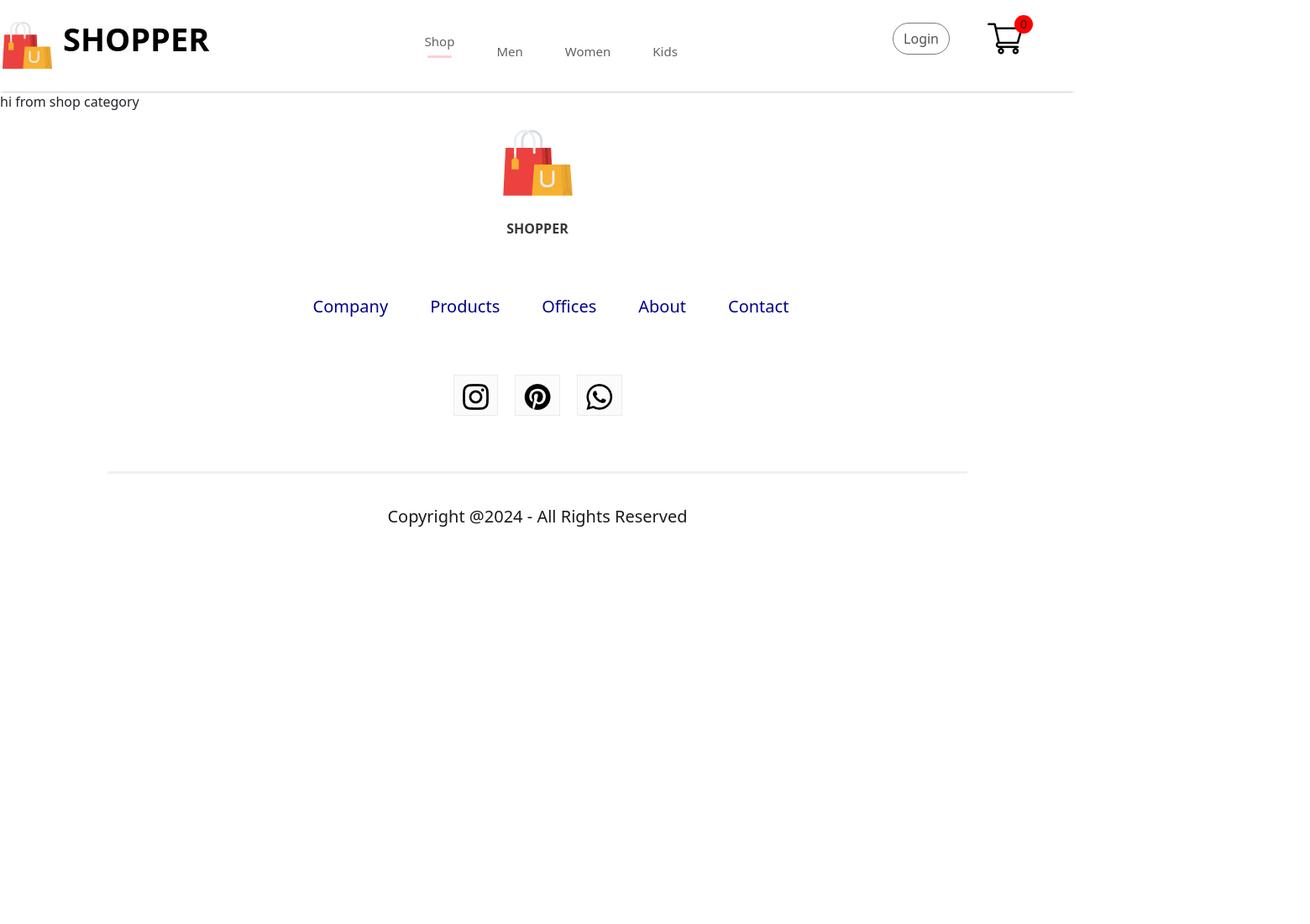
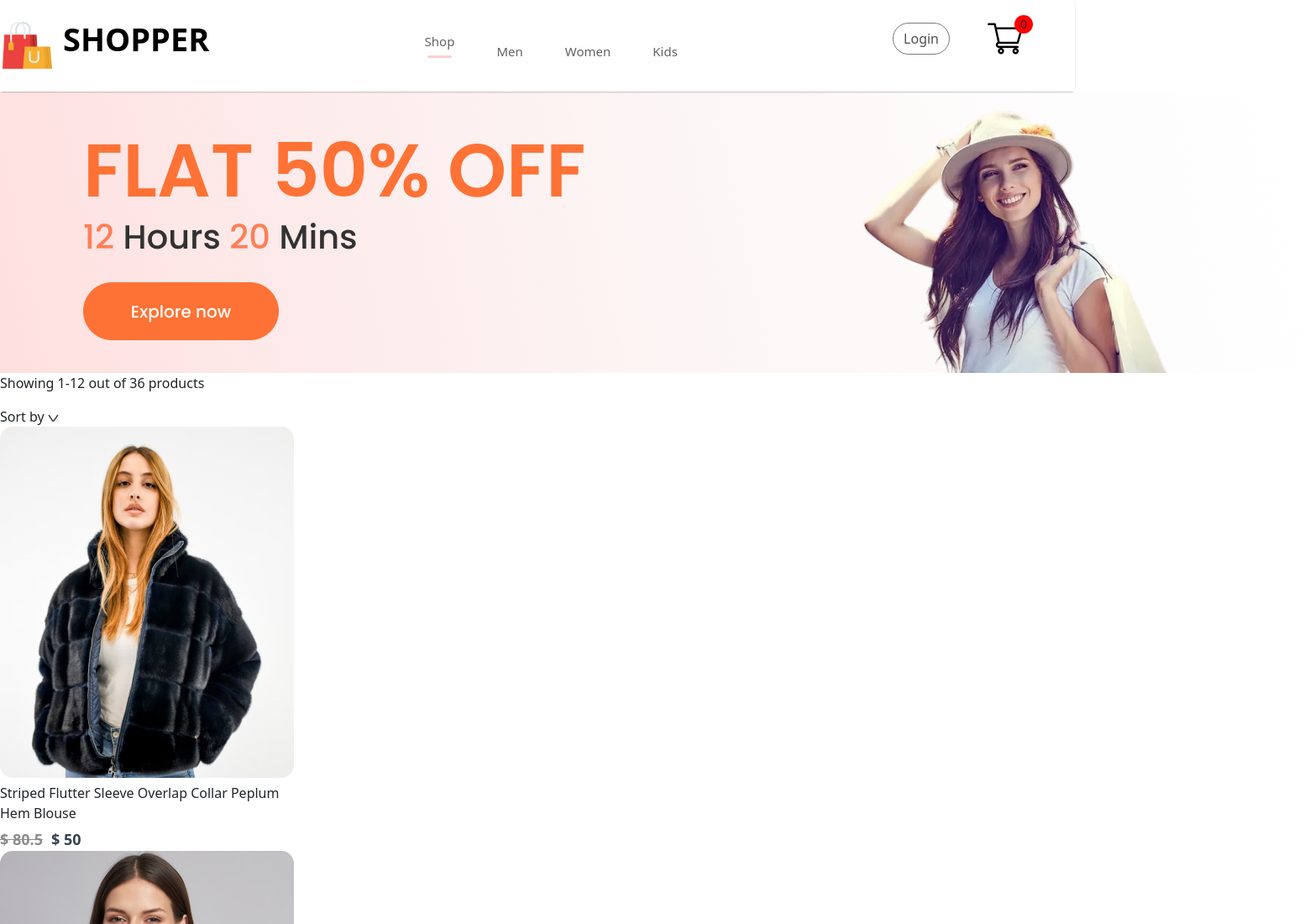
Before and after one commit to Abhishek09yadav/Ecommerce, a React (Create React App) app in the folder frontend/: page /womens in a window 1280 px wide. Shown: the top 1100 px of the page at 84% size, 1560 px wide, since content can reach past the window. Before the commit the page ends 800 px from the top, so only its background shows below. Built offline with nearby package versions, Linux system fonts and the light colour scheme.

Commit message:
modified ShopContext.jsx

```diff
--- a/frontend/src/App.js
+++ b/frontend/src/App.js
@@ -6,6 +6,9 @@
 import ShopCategory from "./Pages/ShopCategory";
 import Product from "./Pages/Product";
 import Footer from "./Components/Footer/Footer";
+import men_banner from './Components/Assets/banner_mens.png'
+import women_banner from "./Components/Assets/banner_women.png"
+import kids_banner from "./Components/Assets/banner_kids.png"
 
 
 function App() {
@@ -16,9 +19,9 @@
                 <Routes>
 
                     <Route path='/' element={<Shop/>}/>
-                    <Route path='/mens' element={<ShopCategory category='men'/>}/>
-                    <Route path='/kids' element={<ShopCategory category='kid'/>}/>
-                    <Route path='/womens' element={<ShopCategory category='women'/>}/>
+                    <Route path='/mens' element={<ShopCategory banner={men_banner} category='men'/>}/>
+                    <Route path='/kids' element={<ShopCategory banner={kids_banner} category='kid'/>}/>
+                    <Route path='/womens' element={<ShopCategory banner={women_banner} category='women'/>}/>
                     <Route path='product' element={<Product/>}/>
                     <Route path=':productId' element={<Product/>}/>
 
--- a/frontend/src/Context/ShopContext.jsx
+++ b/frontend/src/Context/ShopContext.jsx
@@ -2,6 +2,7 @@
 import all_product from "../Components/Assets/all_product";
 
 export const ShopContext = createContext(null);
+
 const ShopContextProvider = (props) => {
     const contextValue = {all_product}
     return (
--- a/frontend/src/Pages/ShopCategory.jsx
+++ b/frontend/src/Pages/ShopCategory.jsx
@@ -1,9 +1,33 @@
-import React from 'react';
+import React, {useContext} from 'react';
 
-const ShopCategory = () => {
+import './CSS/ShopCategory.css'
+import {ShopContext} from "../Context/ShopContext";
+import dropdown_icon from '../Components/Assets/dropdown_icon.png';
+import Item from '../Components/item/item'
+
+const ShopCategory = (props) => {
+    const {all_product} = useContext(ShopContext);
     return (
         <div className="shop-category">
-            <p>hi from shop category</p>
+            <img src={props.banner} alt=""/>
+            <div className="shopcategory-indexSort">
+                <p>
+                    <span>Showing 1-12 </span> out of 36 products
+                </p>
+                Sort by <img src={dropdown_icon} alt="dropdown_icon"/>
+            </div>
+            <div className="shopcategory-products">
+                {all_product.map((item, i) => {
+                    if (props.category === item.category) {
+                        return <Item key={i} id={item.id} name={item.name}
+                                     image={item.image} new_price={item.new_price}
+                                     old_price={item.old_price}/>
+                    } else {
+                        return null
+                    }
+
+                })}
+            </div>
         </div>
     );
 };
```
Also changed, not shown: frontend/public/manifest.json, frontend/src/Pages/CSS/ShopCategory.css (added), frontend/src/logo.png (added).
